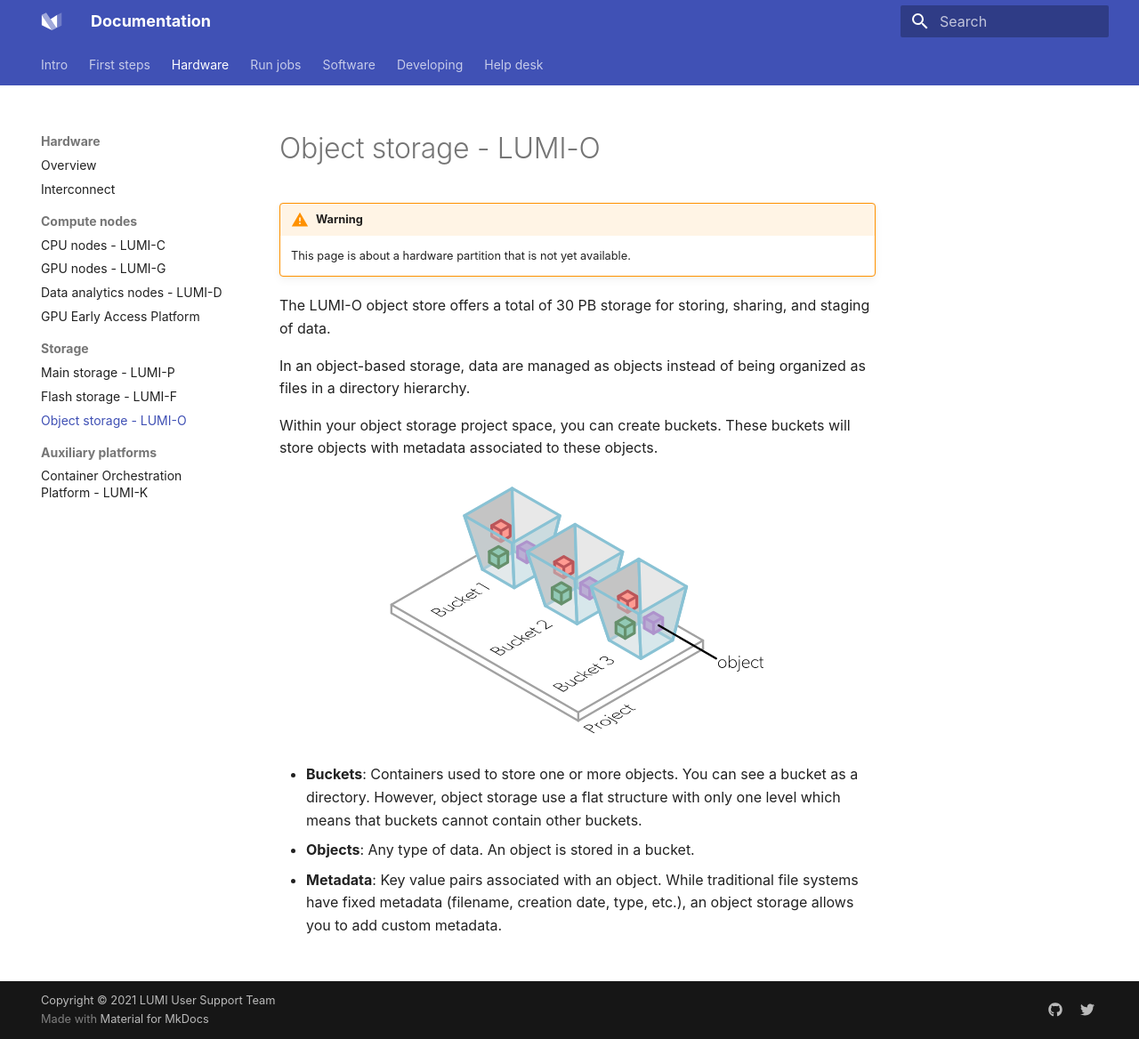
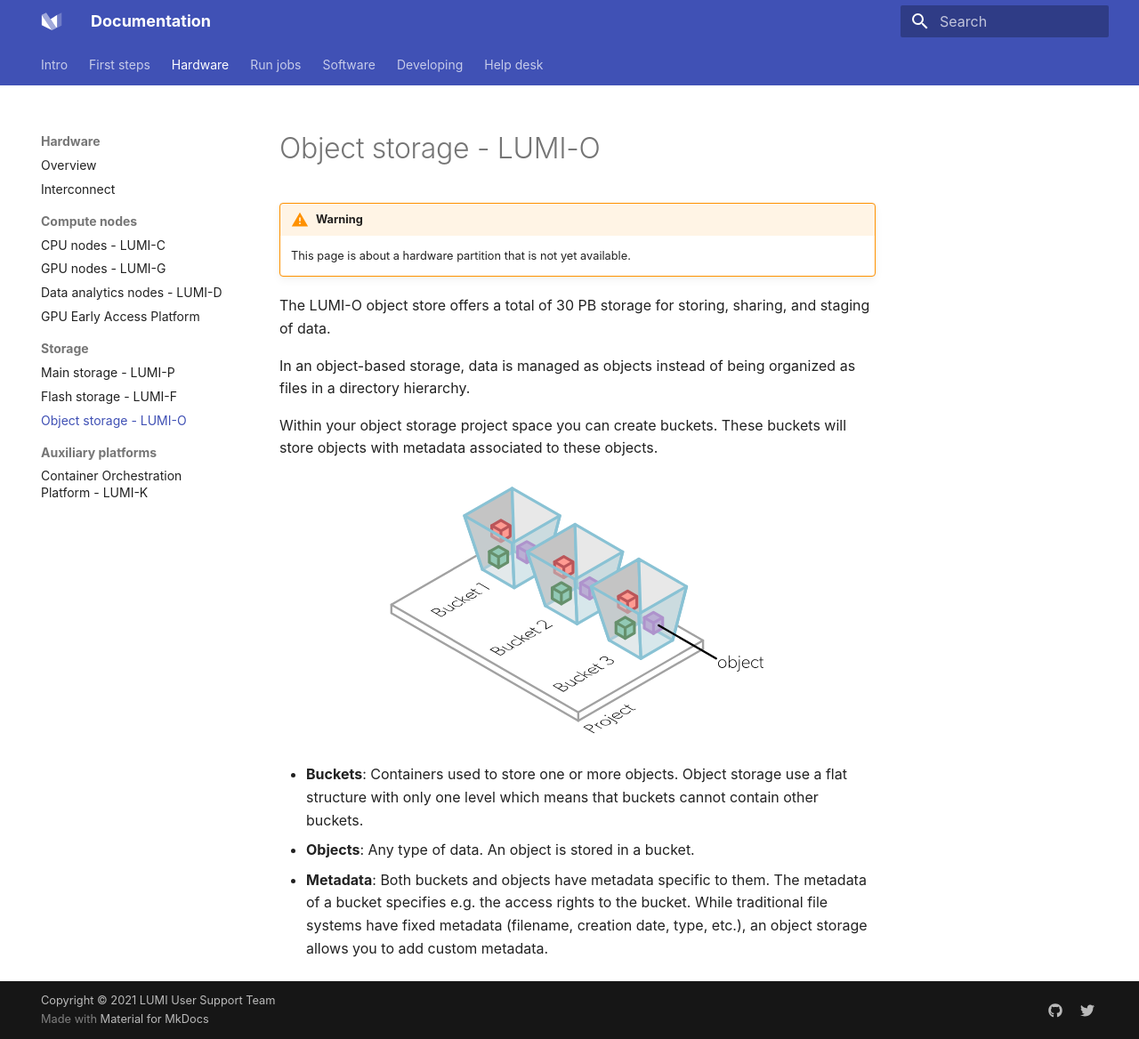
Before and after one commit to Lumi-supercomputer/lumi-userguide, an MkDocs documentation site: the page built from docs/storage/object/index.md, in a window 1280 px wide and 1168 px high. Shown: the whole window at 89% size. Built offline with MkDocs 1.6.1 and Material for MkDocs 9.7.7, drawn with Linux system fonts in a browser that asks for light colours.

Commit message:
Thirds round of suggestions from code review by hdrei
Co-authored-by: hdrei <78485804+hdrei@users.noreply.github.com>

```diff
--- a/docs/storage/object/index.md
+++ b/docs/storage/object/index.md
@@ -7,10 +7,10 @@
 The LUMI-O object store offers a total of 30 PB storage for storing, sharing,
 and staging of data.
 
-In an object-based storage, data are managed as objects instead of being
+In an object-based storage, data is managed as objects instead of being
 organized as files in a directory hierarchy.
 
-Within your object storage project space, you can create buckets. These buckets
+Within your object storage project space you can create buckets. These buckets
 will store objects with metadata associated to these objects.
 
 <figure>
@@ -21,10 +21,10 @@ will store objects with metadata associated to these objects.
   >
 </figure>
 
-- **Buckets**: Containers used to store one or more objects. You can see a
-  bucket as a directory. However, object storage use a flat structure with only
+- **Buckets**: Containers used to store one or more objects.
+  Object storage use a flat structure with only
   one level which means that buckets cannot contain other buckets.
 - **Objects**: Any type of data. An object is stored in a bucket.
-- **Metadata**: Key value pairs associated with an object. While traditional
+- **Metadata**: Both buckets and objects have metadata specific to them. The metadata of a bucket specifies e.g. the access rights to the bucket. While traditional
   file systems have fixed metadata (filename, creation date, type, etc.), an
   object storage allows you to add custom metadata.
```
Also changed, not shown: docs/software/installing/easybuild.md (+7 -7 lines).
